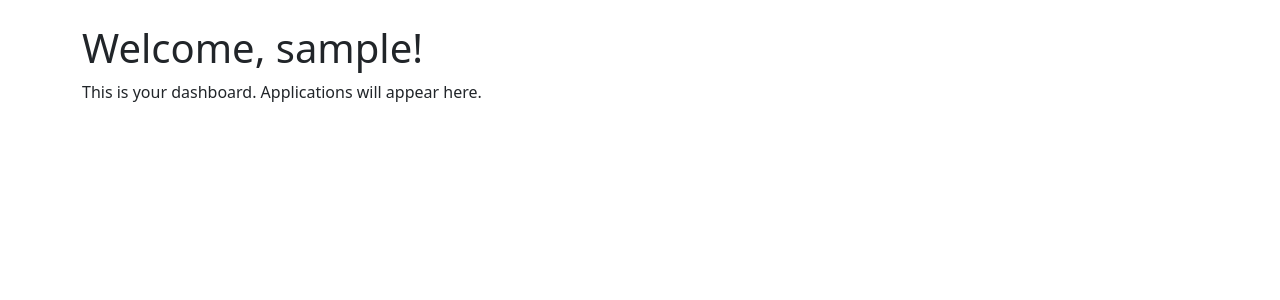
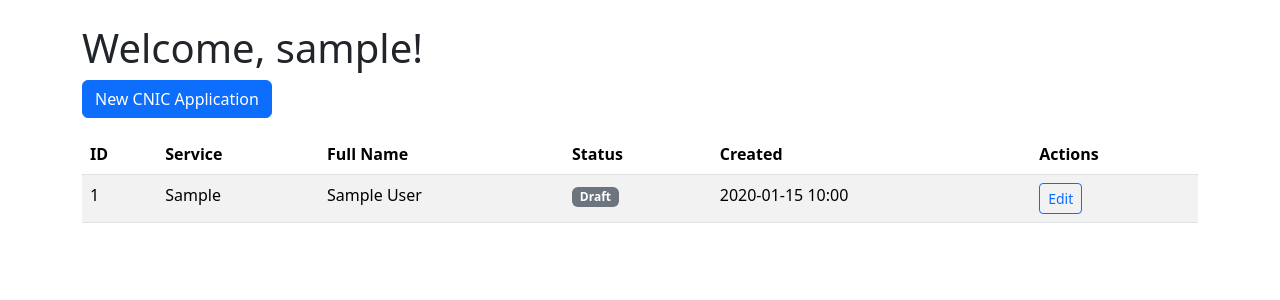
Before and after one commit to Spectre206/smartform, a Django app: page / in a window 1280 px wide. Shown: the part 56-356 px from the top of the page. Run offline with Django 5.2, Linux system fonts and the light colour scheme; a user stored in the database is signed in; tables that the repository leaves empty hold one stand-in row (values such as "Sample post").

Commit message:
feat: application form (create, edit, dashboard) with validation and tests

```diff
--- a/applications/urls.py
+++ b/applications/urls.py
@@ -7,4 +7,6 @@ urlpatterns = [
     path('login/', auth_views.LoginView.as_view(template_name='registration/login.html'), name='login'),
     path('logout/', auth_views.LogoutView.as_view(), name='logout'),
     path('signup/', views.signup, name='signup'),
+    path('application/new/', views.create_application, name='create_application'),
+    path('application/<int:pk>/edit/', views.edit_application, name='edit_application'),
 ]
--- a/applications/views.py
+++ b/applications/views.py
@@ -1,19 +1,58 @@
-from django.shortcuts import render, redirect
+from django.shortcuts import render, redirect, get_object_or_404
 from django.contrib.auth import login
 from django.contrib.auth.forms import UserCreationForm
 from django.contrib.auth.decorators import login_required
+from django.contrib import messages
+from .models import Application
+from .forms import ApplicationForm
 
+# ---------- Authentication ----------
 def signup(request):
     if request.method == 'POST':
         form = UserCreationForm(request.POST)
         if form.is_valid():
             user = form.save()
-            login(request, user)  # auto-login after signup
+            login(request, user)
             return redirect('dashboard')
     else:
         form = UserCreationForm()
     return render(request, 'registration/signup.html', {'form': form})
 
+# ---------- Dashboard & Applications ----------
 @login_required
 def dashboard(request):
-    return render(request, 'dashboard.html')
+    applications = Application.objects.filter(user=request.user).order_by('-created_at')
+    return render(request, 'dashboard.html', {'applications': applications})
+
+@login_required
+def create_application(request):
+    if request.method == 'POST':
+        form = ApplicationForm(request.POST)
+        if form.is_valid():
+            application = form.save(commit=False)
+            application.user = request.user
+            application.save()
+            messages.success(request, "Application created. You can now upload your CNIC image.")
+            return redirect('edit_application', pk=application.pk)
+    else:
+        form = ApplicationForm()
+    return render(request, 'application_form.html', {'form': form, 'title': 'New Application'})
+
+@login_required
+def edit_application(request, pk):
+    application = get_object_or_404(Application, pk=pk, user=request.user)
+    if request.method == 'POST':
+        form = ApplicationForm(request.POST, instance=application)
+        if form.is_valid():
+            if application.status != 'draft':
+                application.status = 'draft'
+            form.save()
+            messages.success(request, "Application updated.")
+            return redirect('dashboard')
+    else:
+        form = ApplicationForm(instance=application)
+    return render(request, 'application_form.html', {
+        'form': form,
+        'application': application,
+        'title': 'Edit Application'
+    })
--- a/templates/dashboard.html
+++ b/templates/dashboard.html
@@ -2,5 +2,35 @@
 {% block title %}Dashboard{% endblock %}
 {% block content %}
 <h1>Welcome, {{ user.username }}!</h1>
-<p>This is your dashboard. Applications will appear here.</p>
+<div class="mb-3">
+    <a href="{% url 'create_application' %}" class="btn btn-primary">New CNIC Application</a>
+</div>
+{% if applications %}
+    <table class="table table-striped">
+        <thead>
+            <tr>
+                <th>ID</th>
+                <th>Service</th>
+                <th>Full Name</th>
+                <th>Status</th>
+                <th>Created</th>
+                <th>Actions</th>
+            </tr>
+        </thead>
+        <tbody>
+        {% for app in applications %}
+            <tr>
+                <td>{{ app.id }}</td>
+                <td>{{ app.service_type }}</td>
+                <td>{{ app.full_name|default:"-" }}</td>
+                <td><span class="badge bg-{% if app.status == 'draft' %}secondary{% elif app.status == 'extracted' %}info{% elif app.status == 'validated' %}success{% else %}dark{% endif %}">{{ app.get_status_display }}</span></td>
+                <td>{{ app.created_at|date:"Y-m-d H:i" }}</td>
+                <td><a href="{% url 'edit_application' app.id %}" class="btn btn-sm btn-outline-primary">Edit</a></td>
+            </tr>
+        {% endfor %}
+        </tbody>
+    </table>
+{% else %}
+    <p>You haven't submitted any applications yet.</p>
+{% endif %}
 {% endblock %}
```
Also changed, not shown: applications/forms.py (+33 -0 lines), applications/tests.py (+66 -0 lines), templates/application_form.html (added, +15 -0 lines).
